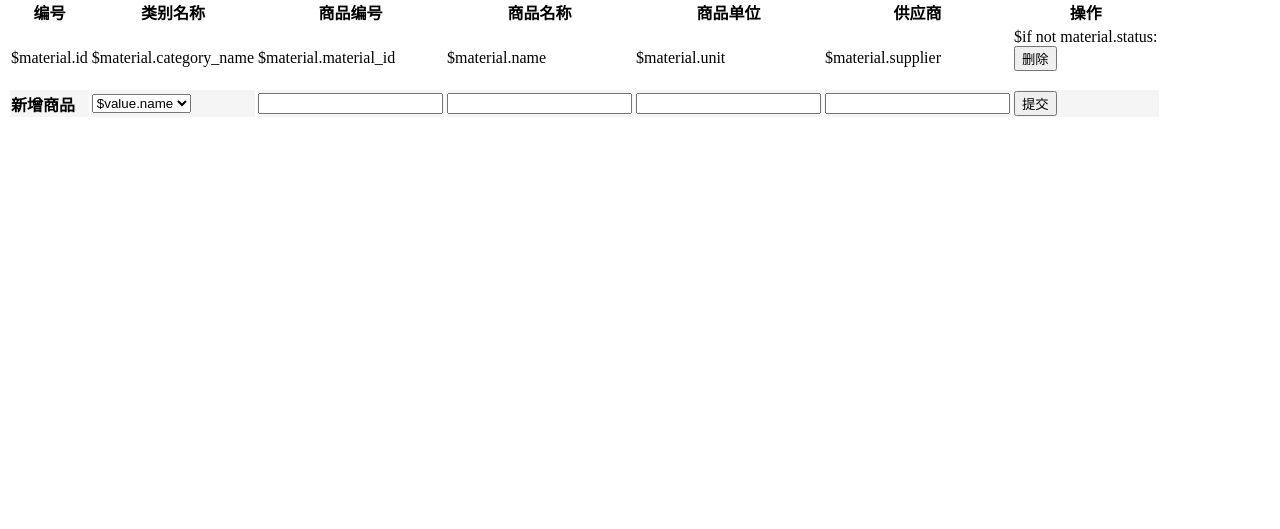
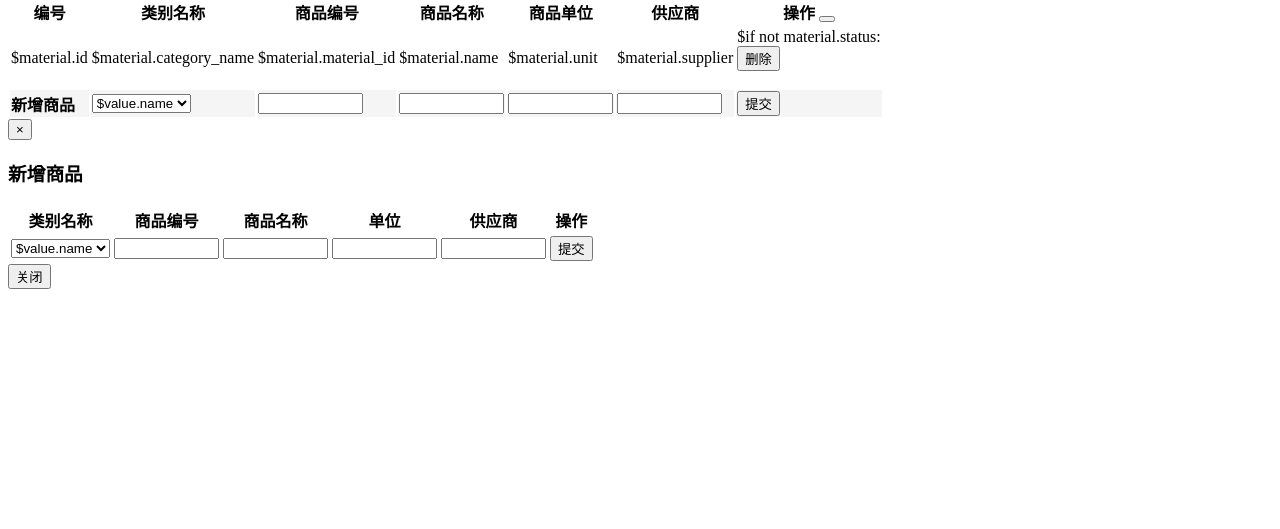
Before and after one commit to xuhuimin-9/kh_erp, a Python web app: template templates/material.html in a window 1280 px wide. Shown: the part 126-655 px from the top of the page. Run offline with Jinja, Linux system fonts and the light colour scheme; the template is opened without the code that fills it, so the values that code supplies are empty.

Commit message:
新增商品的添加模态框
Signed-off-by: xuhuimin-9 <2469685617@qq.com>

```diff
--- a/templates/material.html
+++ b/templates/material.html
@@ -5,7 +5,9 @@
 	<div class="jumbotron">
 		<img src="https://cdn-icons-png.flaticon.com/512/1675/1675276.png" width="80px"  alt="商品信息总览"><h1  style="display : inline;vertical-align: middle">		商品信息总览</h1>
 	</div>
-
+	<!-- <div class="pull-left" id="query-form" style="padding-bottom:20px;"> -->
+		<!-- <button class="btn btn-success" data-toggle="modal" data-target="#newNaterial" >新增</button> -->
+	<!-- </div> -->
 	<div class="row">
 		<div >
 			<div id="materialInfo" class="bs-example">
@@ -18,7 +20,7 @@
 							<th>商品名称</th>
 							<th>商品单位</th>
 							<th>供应商</th>
-							<th>操作</th>
+							<th>操作     <button class="glyphicon glyphicon-plus" data-toggle="modal" data-target="#newNaterial" ></button></th>
 						</tr>
 					</thead>
 					<tbody>
@@ -37,20 +39,65 @@
 										</form>
 								</td>
 							</tr>
+
 						<tr bgcolor="#F5F5F5">
 							<td style="font-weight: bold;">新增商品</td>
 							<td><select id="type_name" >
 								$for value in category:
 									<option>$value.name</option>
 							</select></td>
-							<td><input id="material_id" type="text"></td>
-							<td><input id="material_name" type="text"></td>
-							<td><input id="material_unit" type="text"></td>
-							<td><input id="material_supplier" type="text"></td>
+							<td><input id="material_id" size="10" type="text"></td>
+							<td><input id="material_name" size="10" type="text"></td>
+							<td><input id="material_unit" size="10" type="text"></td>
+							<td><input id="material_supplier" size="10" type="text"></td>
 							<td><button type="button" class="btn btn-primary " onclick="NewMaterial()">提交</button></td>
 						</tr>
 					</tbody>
 				</table>
+			</div>
+		</div>
+	</div>
+	<!-- 新增商品的模态框（Modal） -->
+	<div class="modal fade" id="newNaterial" tabindex="-1" role="dialog" aria-labelledby="myModalLabel" aria-hidden="true">
+		<div class="modal-dialog modal-lg">
+			<div class="modal-content">
+				<div class="modal-header">
+					<button type="button" class="close" data-dismiss="modal" aria-hidden="true">
+						&times;
+					</button>
+					<h3 class="modal-title" id="materialTitle">新增商品</h3>
+				</div>
+				<div class="modal-body">
+					<table class="table table-striped">
+						<thead>
+							<tr>
+								<th>类别名称</th>
+								<th>商品编号</th>
+								<th>商品名称</th>
+								<th>单位</th>
+								<th>供应商</th>
+								<th>操作</th>
+							</tr>
+						</thead>
+						<tbody id="newMaterialTable">
+							<tr>
+								<td><select id="model_type_name" >
+									$for value in category:
+										<option>$value.name</option>
+								</select></td>
+								<td><input id="model_material_id" size="10" type="text"></td>
+								<td><input id="model_material_name" size="10" type="text"></td>
+								<td><input id="model_material_unit" size="10" type="text"></td>
+								<td><input id="model_material_supplier" size="10" type="text"></td>
+								<td><button type="button" class="btn btn-primary " onclick="ModelNewMaterial()">提交</button></td>
+							</tr>
+						</tbody>
+					</table>
+				</div>
+				<div class="modal-footer">
+					<button type="button" class="btn btn-default" data-dismiss="modal">关闭
+					</button>
+				</div>
 			</div>
 		</div>
 	</div>
@@ -65,6 +112,28 @@
 		var material_name=document.getElementById("material_name").value;
         var material_unit=document.getElementById("material_unit").value;
 		var material_supplier=document.getElementById("material_supplier").value;
+
+		if( type_name == "" || material_id == "" || material_name == "" || material_unit == "" || material_supplier ==""){
+			alert("请先输入商品信息")
+		}else{
+		// AJAX request
+		$$.ajax({
+			type: "POST",
+			url: "/material",
+			data: 'category_name='+type_name+'&material_id='+material_id+'&name='+material_name+'&unit='+material_unit+'&supplier='+material_supplier
+			}).done(function( msg ) {
+				alert(msg);
+				window.location.reload(true);
+			});
+		}
+	}
+	//模态框的新增
+	function ModelNewMaterial(){
+		var type_name=document.getElementById("model_type_name").value;
+        var material_id=document.getElementById("model_material_id").value;
+		var material_name=document.getElementById("model_material_name").value;
+        var material_unit=document.getElementById("model_material_unit").value;
+		var material_supplier=document.getElementById("model_material_supplier").value;
 
 		if( type_name == "" || material_id == "" || material_name == "" || material_unit == "" || material_supplier ==""){
 			alert("请先输入商品信息")
--- a/templates/storageInfo.html
+++ b/templates/storageInfo.html
@@ -109,8 +109,8 @@
 					<button type="button" class="btn btn-default" data-dismiss="modal">关闭
 					</button>
 				</div>
-			</div><!-- /.modal-content -->
-		</div><!-- /.modal -->
+			</div>
+		</div>
 	</div>
 
 
```
Also changed, not shown: main.py (+2 -12 lines), storage.py (+17 -11 lines), templates/inStorage.html (+17 -26 lines), templates/outStorage.html (+6 -1 lines).
